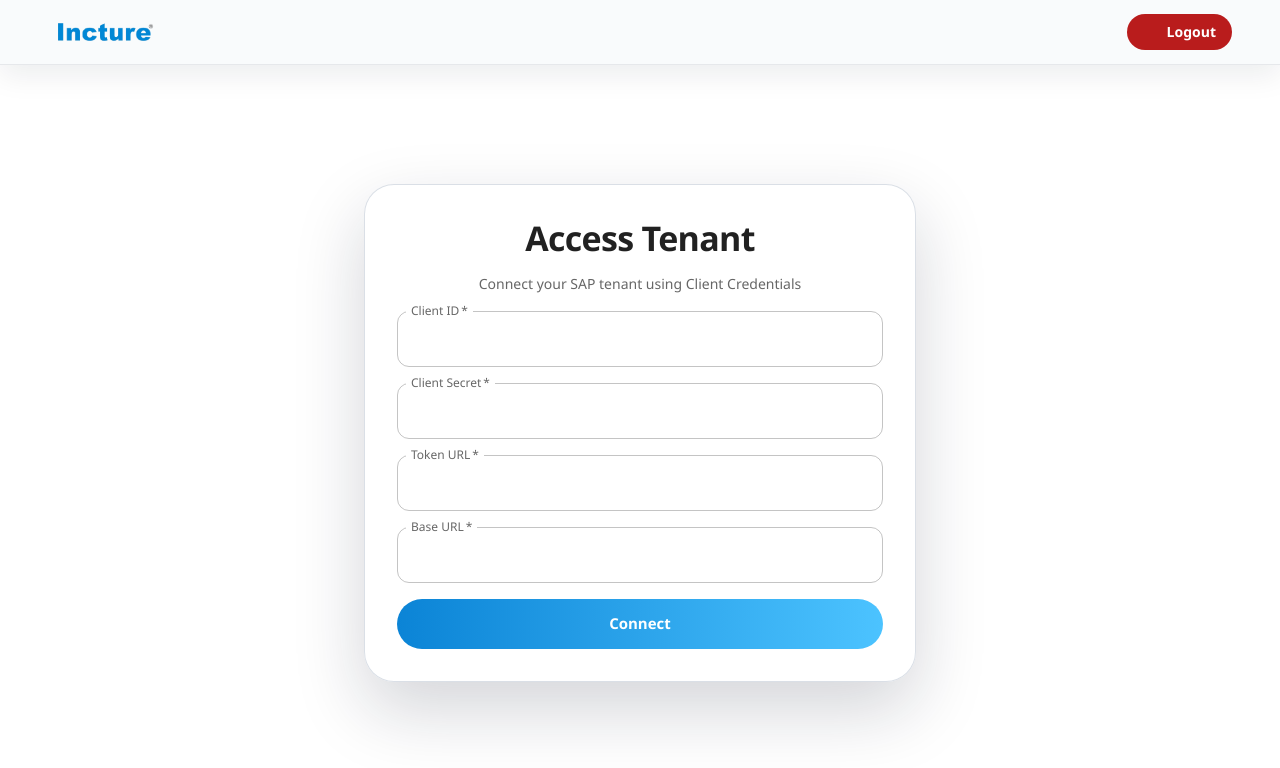
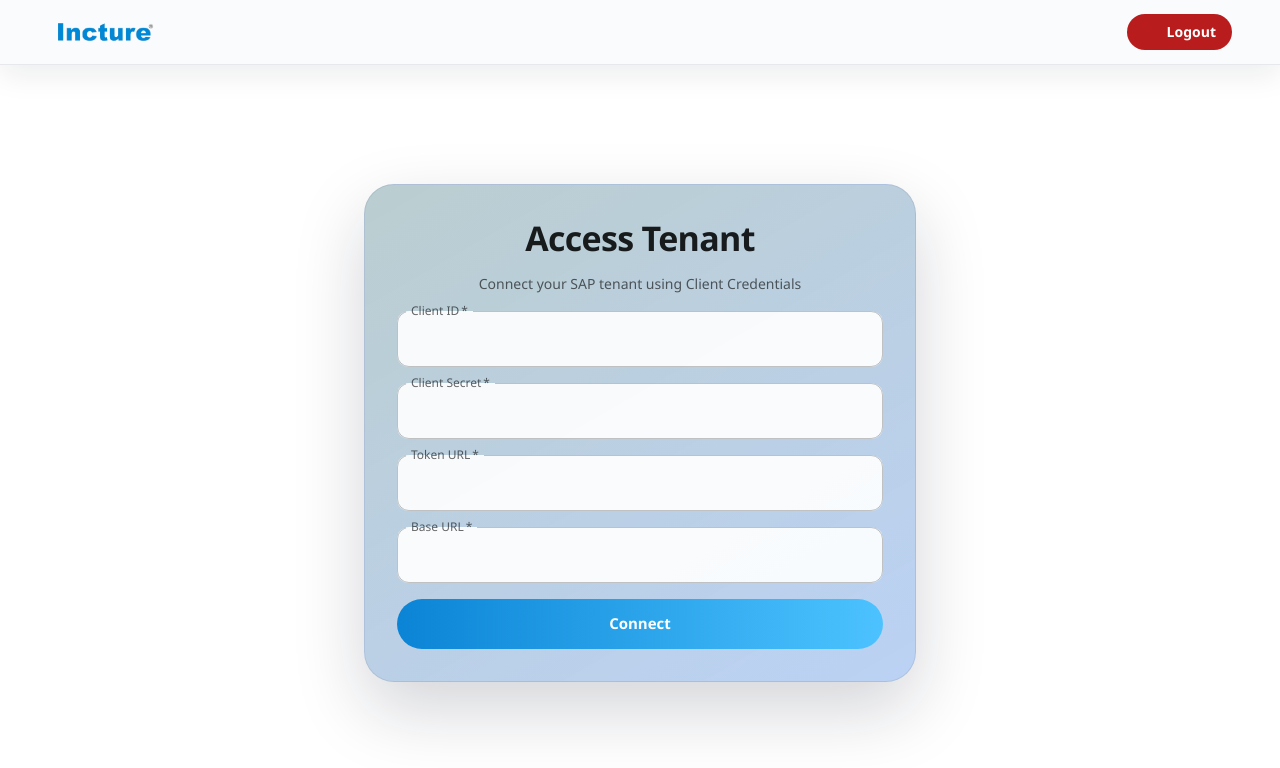
Before and after one commit to Yashwanth-VVCE/Tenant-Access, a React (Vite) app in the folder frontend/: page /tenant in a window 1280 px wide. Shown: the top 768 px of the page. Built offline with nearby package versions, Linux system fonts and the light colour scheme; some icons are missing; a web font is replaced by a local one.

Commit message:
Designed

```diff
--- a/frontend/src/pages/TenantAccess.jsx
+++ b/frontend/src/pages/TenantAccess.jsx
@@ -131,7 +131,7 @@ const TenantAccess = () => {
             p: { xs: 3, md: 4 },
             borderRadius: 3,
             backdropFilter: "blur(10px)",
-            background: "rgba(255,255,255,0.92)",
+            background: "linear-gradient(150deg, rgba(112, 151, 156, 0.48) 0%, rgba(100, 152, 231, 0.44) 100%)",
             border: "1px solid rgba(148, 163, 184, 0.35)",
             boxShadow: "0 28px 70px rgba(15, 23, 42, 0.18)"
           }}
```
